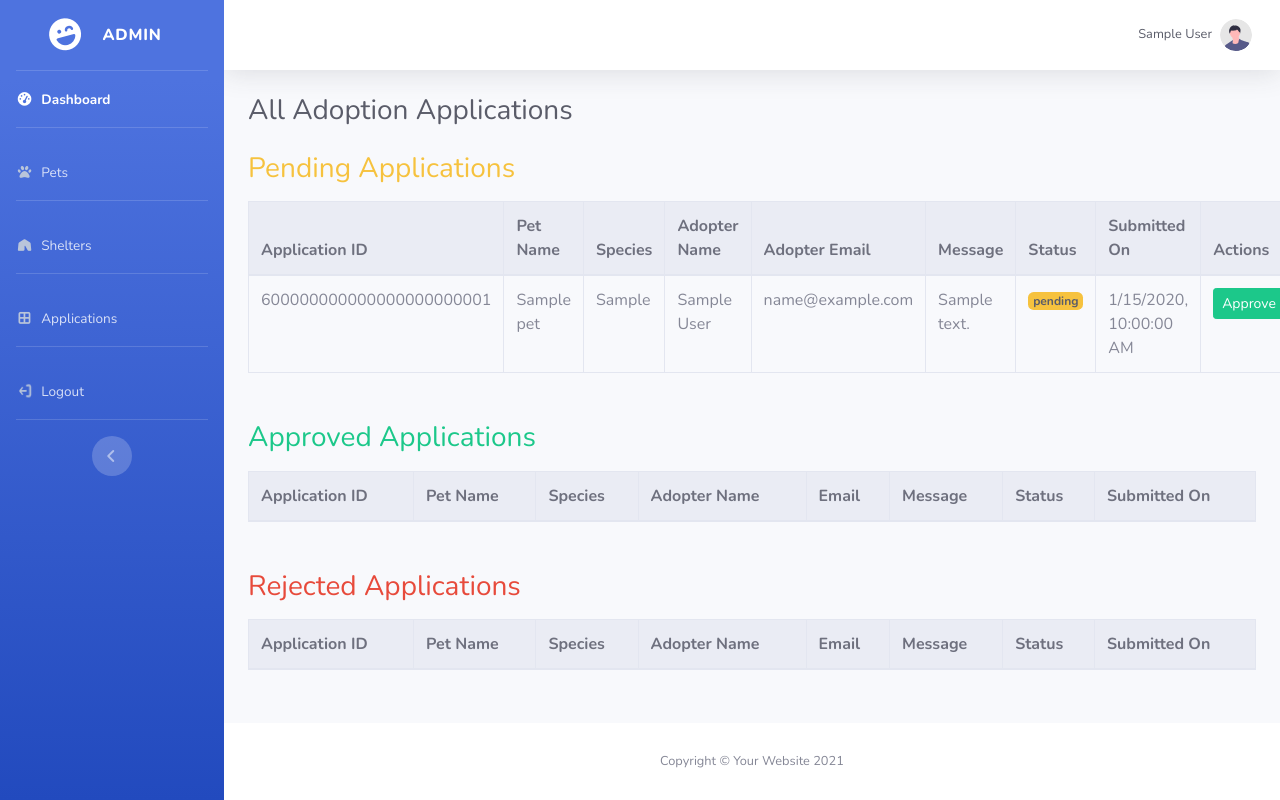
After one commit to KoyelJana/Pet-Care, a Node server app: page /admin/applications in a window 1280 px wide. The commit adds this page. Run offline with Node 20, Linux system fonts and the light colour scheme; a user stored in the database is signed in; tables that the repository leaves empty hold one stand-in row (values such as "Sample post"); lists and menus that the app fills with data are empty; some libraries are stand-ins or nearby versions.

Commit message:
Update Admin files

```diff
--- a/app/controller/admin/AdminController.js
+++ b/app/controller/admin/AdminController.js
@@ -10,6 +10,7 @@ const path = require("path");
 const Pet=require('../../model/Pet')
 const Shelter = require("../../model/Shelter");
 const mongoose = require("mongoose");
+const Application=require('../../model/Application')
 
 class AdminController {
 
@@ -319,6 +320,7 @@ class AdminController {
     }
 
 
+    //Pet\\
     //List all pets
     async listAllPets(req, res) {
         try {
@@ -477,6 +479,183 @@ class AdminController {
     }
 
 
+    //Shelter\\
+    // View all shelters
+    async listShelters(req, res) {
+        try {
+            const shelters = await Shelter.aggregate([
+                {
+                    $lookup: {
+                        from: "users",
+                        localField: "userId",
+                        foreignField: "_id",
+                        as: "user"
+                    }
+                },
+                { $unwind: "$user" },
+                {
+                    $project: {
+                        _id: 1,
+                        name: 1,
+                        address: 1,
+                        contact: 1,
+                        createdAt: 1,
+                        "user.name": 1,
+                        "user.email": 1,
+                        "user.contact": 1
+                    }
+                }
+            ]);
+
+            res.render("admin/List_shelters", {
+                title: "Shelter Information",
+                shelters,
+                message: req.flash("message"),
+                user: req.user
+            });
+        } catch (err) {
+            console.error(err);
+            req.flash("message", "Failed to load shelters");
+            res.redirect("/admin/shelters");
+        }
+    }
+
+
+    //Application\\
+    //Show all adoption applications grouped by status
+    async getAllApplications(req, res) {
+        try {
+            const pendingApplications = await Application.aggregate([
+                { $match: { status: "pending" } },
+                {
+                    $lookup: {
+                        from: "pets",
+                        localField: "petId",
+                        foreignField: "_id",
+                        as: "pet"
+                    }
+                },
+                { $unwind: "$pet" },
+                {
+                    $lookup: {
+                        from: "users",
+                        localField: "adopterId",
+                        foreignField: "_id",
+                        as: "adopter"
+                    }
+                },
+                { $unwind: "$adopter" },
+                { $sort: { submittedOn: -1 } }
+            ]);
+
+            const approvedApplications = await Application.aggregate([
+                { $match: { status: "approved" } },
+                {
+                    $lookup: {
+                        from: "pets",
+                        localField: "petId",
+                        foreignField: "_id",
+                        as: "pet"
+                    }
+                },
+                { $unwind: "$pet" },
+                {
+                    $lookup: {
+                        from: "users",
+                        localField: "adopterId",
+                        foreignField: "_id",
+                        as: "adopter"
+                    }
+                },
+                { $unwind: "$adopter" },
+                { $sort: { submittedOn: -1 } }
+            ]);
+
+            const rejectedApplications = await Application.aggregate([
+                { $match: { status: "rejected" } },
+                {
+                    $lookup: {
+                        from: "pets",
+                        localField: "petId",
+                        foreignField: "_id",
+                        as: "pet"
+                    }
+                },
+                { $unwind: "$pet" },
+                {
+                    $lookup: {
+                        from: "users",
+                        localField: "adopterId",
+                        foreignField: "_id",
+                        as: "adopter"
+                    }
+                },
+                { $unwind: "$adopter" },
+                { $sort: { submittedOn: -1 } }
+            ]);
+
+            res.render("admin/All_applications", {
+                title: "All Adoption Applications",
+                pendingApplications,
+                approvedApplications,
+                rejectedApplications,
+                message: req.flash("message"),
+                user: req.user
+            });
+
+        } catch (error) {
+            console.error("Error fetching applications:", error);
+            req.flash("message", "Error fetching applications");
+            res.redirect("/admin/dashboard");
+        }
+    }
+
+    //Approve application
+    async approveApplication(req, res) {
+        try {
+            const appId = req.params.id;
+            const application = await Application.findById(appId);
+
+            if (!application) {
+                req.flash("message", "Application not found");
+                return res.redirect("/admin/applications");
+            }
+
+            // Update the selected application
+            await Application.findByIdAndUpdate(appId, { status: "approved" });
+
+            // Update related pet status
+            await Pet.findByIdAndUpdate(application.petId, { status: "adopted" });
+
+            // Reject all other pending applications for the same pet
+            await Application.updateMany(
+                { petId: application.petId, _id: { $ne: appId }, status: "pending" },
+                { $set: { status: "rejected" } }
+            );
+
+            req.flash("message", "Application approved successfully, pet marked as adopted.");
+            res.redirect("/admin/applications");
+
+        } catch (error) {
+            console.error("Error approving application:", error);
+            req.flash("message", "Error approving application");
+            res.redirect("/admin/applications");
+        }
+    }
+
+    //Reject application
+    async rejectApplication(req, res) {
+        try {
+            const appId = req.params.id;
+            await Application.findByIdAndUpdate(appId, { status: "rejected" });
+            req.flash("message", "Application rejected successfully!");
+            res.redirect("/admin/applications");
+        } catch (err) {
+            console.error("Error rejecting application:", err);
+            req.flash("message", "Failed to reject application");
+            res.redirect("/admin/applications");
+        }
+    }
 }
 
 module.exports = new AdminController()
--- /dev/null
+++ b/views/admin/All_applications.ejs
@@ -0,0 +1,152 @@
+<!DOCTYPE html>
+<html lang="en">
+
+<%- include('./layouts/header') %>
+
+<body id="page-top">
+
+  <!-- Page Wrapper -->
+  <div id="wrapper">
+
+    <!-- Sidebar -->
+    <%- include('./layouts/sidebar') %>
+    <!-- End of Sidebar -->
+
+    <!-- Content Wrapper -->
+    <div id="content-wrapper" class="d-flex flex-column">
+
+      <!-- Main Content -->
+      <div id="content">
+
+        <!-- Topbar -->
+        <%- include('./layouts/topbar') %>
+        <!-- End of Topbar -->
+
+        <!-- Begin Page Content -->
+        <div class="container-fluid">
+
+          <!-- Page Heading -->
+          <h1 class="h3 mb-4 text-gray-800">All Adoption Applications</h1>
+
+          <!-- Flash Message -->
+          <% if (message && message.length > 0) { %>
+            <div class="alert alert-info"><%= message %></div>
+          <% } %>
+
+          <!-- ================= PENDING APPLICATIONS ================= -->
+          <h3 class="text-warning mb-3">Pending Applications</h3>
+          <table class="table table-bordered">
+            <thead class="thead-light">
+              <tr>
+                <th>Application ID</th>
+                <th>Pet Name</th>
+                <th>Species</th>
+                <th>Adopter Name</th>
+                <th>Adopter Email</th>
+                <th>Message</th>
+                <th>Status</th>
+                <th>Submitted On</th>
+                <th>Actions</th>
+              </tr>
+            </thead>
+            <tbody>
+              <% pendingApplications.forEach(app => { %>
+                <tr>
+                  <td><%= app._id %></td>
+                  <td><%= app.pet.name %></td>
+                  <td><%= app.pet.species %></td>
+                  <td><%= app.adopter.name %></td>
+                  <td><%= app.adopter.email %></td>
+                  <td><%= app.message %></td>
+                  <td><span class="badge bg-warning text-dark"><%= app.status %></span></td>
+                  <td><%= new Date(app.submittedOn).toLocaleString() %></td>
+                  <td>
+                    <div style="display:flex; gap:10px;">
+                      <form action="/admin/applications/approve/<%= app._id %>" method="POST" style="display:inline;">
+                        <button class="btn btn-success btn-sm">Approve</button>
+                      </form>
+                      <form action="/admin/applications/reject/<%= app._id %>" method="POST" style="display:inline;">
+                        <button class="btn btn-danger btn-sm">Reject</button>
+                      </form>
+                    </div>
+                  </td>
+                </tr>
+              <% }) %>
+            </tbody>
+          </table>
+
+          <!-- ================= APPROVED APPLICATIONS ================= -->
+          <h3 class="text-success mt-5 mb-3">Approved Applications</h3>
+          <table class="table table-bordered">
+            <thead class="thead-light">
+              <tr>
+                <th>Application ID</th>
+                <th>Pet Name</th>
+                <th>Species</th>
+                <th>Adopter Name</th>
+                <th>Email</th>
+                <th>Message</th>
+                <th>Status</th>
+                <th>Submitted On</th>
+              </tr>
+            </thead>
+            <tbody>
+              <% approvedApplications.forEach(app => { %>
+                <tr>
+                  <td><%= app._id %></td>
+                  <td><%= app.pet.name %></td>
+                  <td><%= app.pet.species %></td>
+                  <td><%= app.adopter.name %></td>
+                  <td><%= app.adopter.email %></td>
+                  <td><%= app.message %></td>
+                  <td><span class="badge bg-success"><%= app.status %></span></td>
+                  <td><%= new Date(app.submittedOn).toLocaleString() %></td>
+                </tr>
+              <% }) %>
+            </tbody>
+          </table>
+
+          <!-- ================= REJECTED APPLICATIONS ================= -->
+          <h3 class="text-danger mt-5 mb-3">Rejected Applications</h3>
+          <table class="table table-bordered">
+            <thead class="thead-light">
+              <tr>
+                <th>Application ID</th>
+                <th>Pet Name</th>
+                <th>Species</th>
+                <th>Adopter Name</th>
+                <th>Email</th>
+                <th>Message</th>
+                <th>Status</th>
+                <th>Submitted On</th>
+              </tr>
+            </thead>
+            <tbody>
+              <% rejectedApplications.forEach(app => { %>
+                <tr>
+                  <td><%= app._id %></td>
+                  <td><%= app.pet.name %></td>
+                  <td><%= app.pet.species %></td>
+                  <td><%= app.adopter.name %></td>
+                  <td><%= app.adopter.email %></td>
+                  <td><%= app.message %></td>
+                  <td><span class="badge bg-danger"><%= app.status %></span></td>
+                  <td><%= new Date(app.submittedOn).toLocaleString() %></td>
+                </tr>
+              <% }) %>
+            </tbody>
+          </table>
+
+        </div>
+        <!-- End of Page Content -->
+
+      </div>
+      <!-- End of Main Content -->
+
+      <!-- Footer -->
+      <%- include('./layouts/footer') %>
+    </div>
+  </div>
+
+</body>
+</html>
--- a/views/admin/layouts/sidebar.ejs
+++ b/views/admin/layouts/sidebar.ejs
@@ -31,6 +31,24 @@
     <!-- Divider -->
     <hr class="sidebar-divider">
 
+    <li class="nav-item">
+        <a class="nav-link" href="/admin/shelters">
+            <i class="fas fa-tent" style="color: #b9c5da;"></i>
+            <span>Shelters</span></a>
+    </li>
+
+    <!-- Divider -->
+    <hr class="sidebar-divider">
+
+    <li class="nav-item">
+        <a class="nav-link" href="/admin/applications">
+            <i class="fas fa-border-all" style="color: #b9c5da;"></i>
+            <span>Applications</span></a>
+    </li>
+
+    <!-- Divider -->
+    <hr class="sidebar-divider">
+
     <!-- Nav Item - Logout -->
     <li class="nav-item">
         <a class="nav-link" href="/admin/logout">
```
Also changed, not shown: app/route/admin/AdminRouter.js (+11 -0 lines), views/admin/List_shelters.ejs (added, +83 -0 lines).
